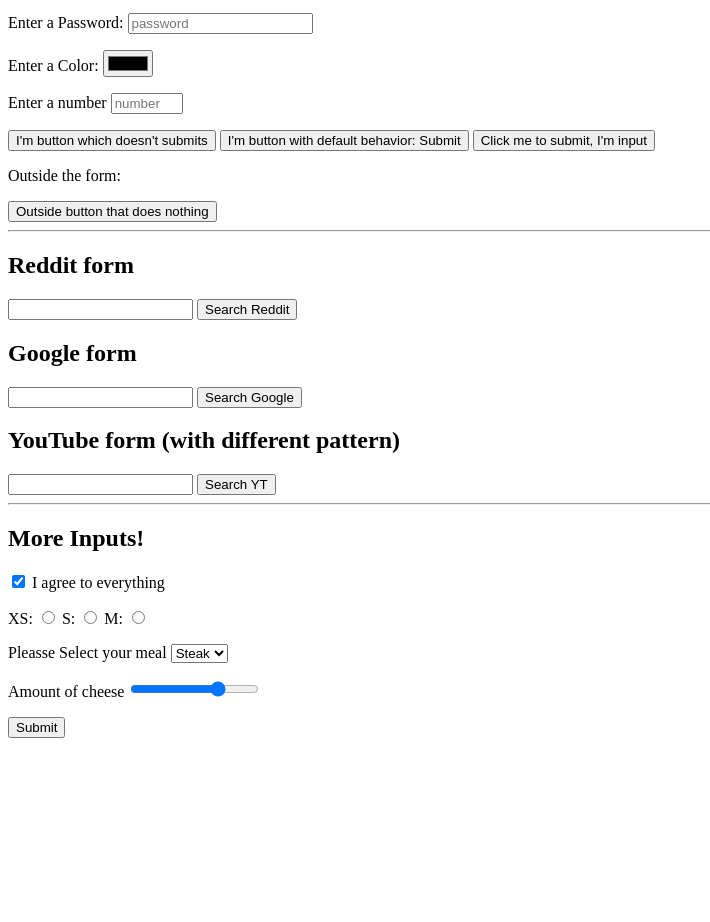
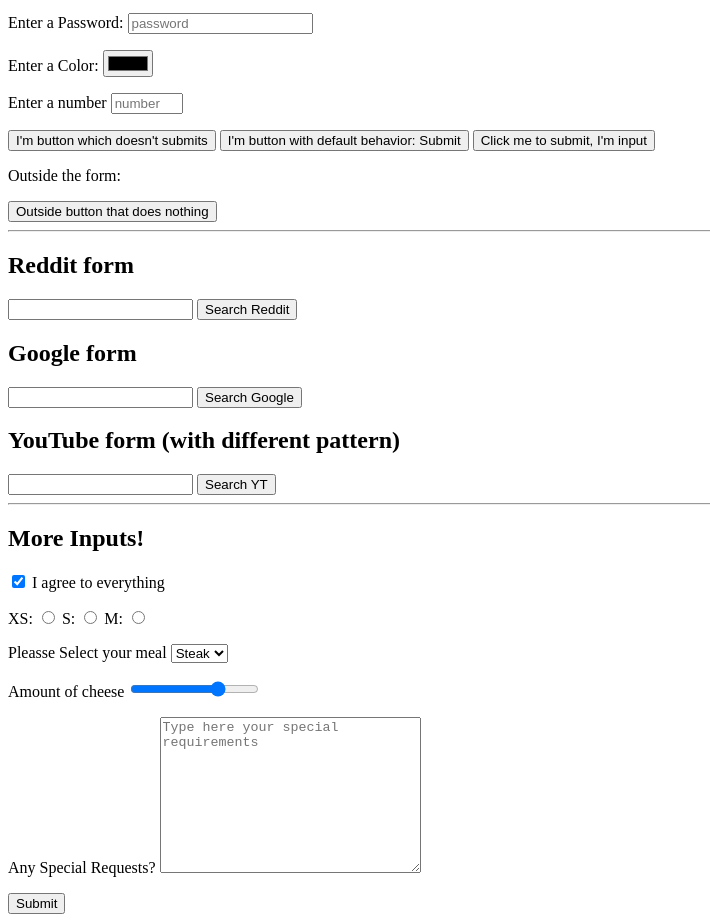
Before and after one commit to bern4t/UDEMY-WebDevBootcamp, a plain HTML site: page forms.html in a window 1280 px wide. Shown: the part 104-1026 px from the top of the page, without its empty margins (0-710 px from the left). Before the commit the page ends 850 px from the top, so only its background shows below. Drawn offline with Linux system fonts and the light colour scheme.

Commit message:
Add textarea

```diff
--- a/forms.html
+++ b/forms.html
@@ -108,6 +108,16 @@
           step="2"
         />
       </p>
+      <p>
+        <label for="requests">Any Special Requests?</label>
+        <textarea
+          name="requests"
+          id="requests"
+          cols="30"
+          rows="10"
+          placeholder="Type here your special requirements"
+        ></textarea>
+      </p>
       <button>Submit</button>
     </form>
   </body>
```
